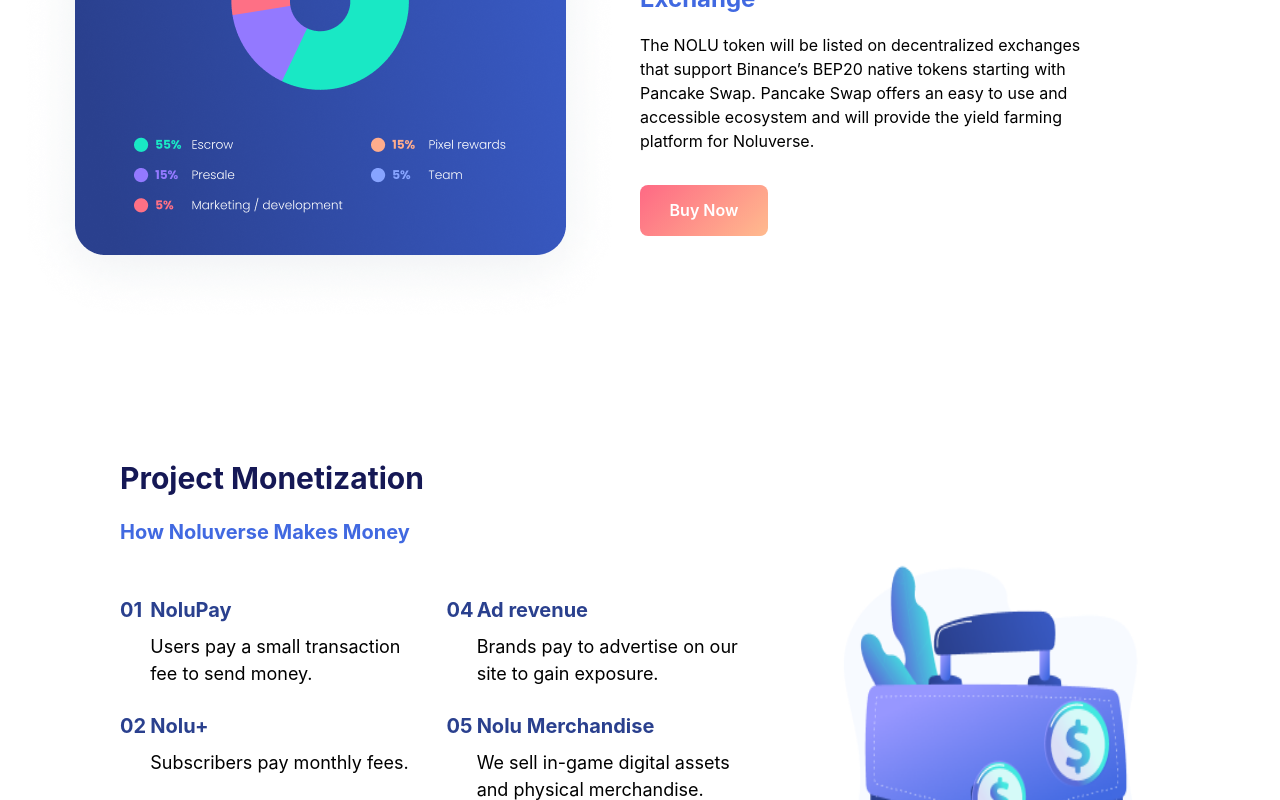
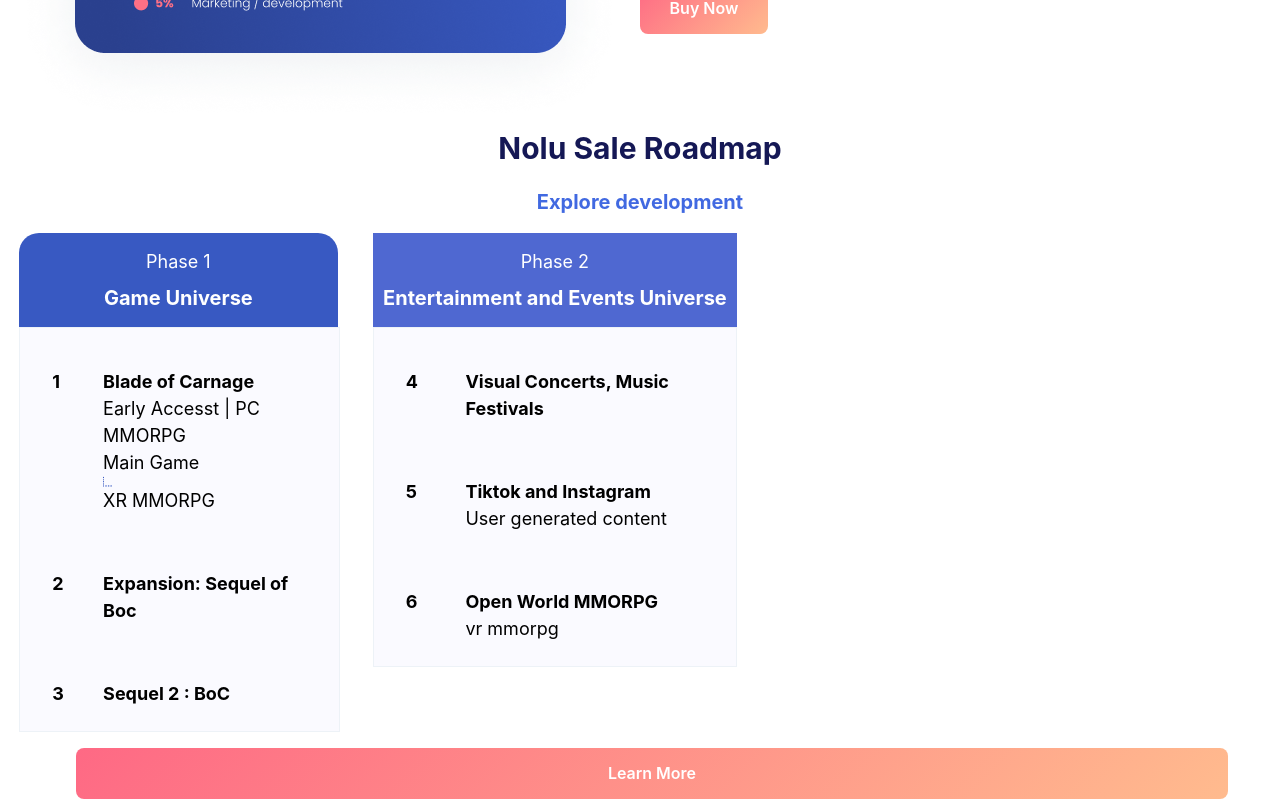
Before and after one commit to Noluverse-Technologies/landing-page-noluverse, a Next.js app: page / in a window 1280 px wide. Shown: the part 1380-2180 px from the top of the page. Built offline with nearby package versions, Linux system fonts and the light colour scheme.

Commit message:
check scroll

```diff
--- a/components/BinanceSmartChain.js
+++ b/components/BinanceSmartChain.js
@@ -10,7 +10,7 @@
       <Flex
         direction="column"
         pl={[0, 0, 0, "4rem", "4rem"]}
-        mt={[0, 0, 0, "5rem", "13rem"]}
+
         w={["100%", "100%", "50%", "50%", "50%"]}
       >
         {/*   flex for smart heading  */}
--- a/components/MeetNoluTeam.js
+++ b/components/MeetNoluTeam.js
@@ -8,7 +8,7 @@
   return (
     /*mother flex for all */
 
-    <Flex direction="column" my="3rem">
+    <Flex direction="column" >
       {/*   flex for team heading  */}
       <Flex
         alignItems="center"
--- a/components/desktop/DesktopMilestoneNolu.js
+++ b/components/desktop/DesktopMilestoneNolu.js
@@ -4,7 +4,7 @@
   return (
     /*mother flex for all */
 
-    <Flex direction="column" w="100vw" mt="5rem">
+    <Flex direction="column" w="100vw">
       {/*  mother flex for combined milestone nolu pard and images  start (upper part of full page) */}
 
       <Flex direction="column">
--- /dev/null
+++ b/components/desktop/DesktopNoluSaleRoadmap.js
@@ -0,0 +1,236 @@
+import { Flex, Image, Button, Text } from "@chakra-ui/react";
+
+export default function DesktopNoluSaleRoadmap () {
+  return (
+
+ /*      mother flex for all */
+
+ <Flex direction="column" w="100vw" >
+
+ {/*   flex for roadmap heading  */}
+ <Flex
+   alignItems="center"
+   justifyContent="center"
+   direction="column"
+   w="100%"
+ >
+   <Text fontSize="3xl" fontWeight="bold" color="#151855">
+     Nolu Sale Roadmap
+   </Text>
+ </Flex>
+
+ {/*   flex for roadmap sub heading  */}
+
+ <Flex
+   alignItems="center"
+   justifyContent="center"
+   px="2.2rem"
+   direction="column"
+   w="100%"
+ >
+   <Text fontSize="xl" my="1rem" fontWeight="bold" color="#4169E1">
+     Explore development
+   </Text>
+ </Flex>
+
+
+
+  {/*  mother flex for  (phase 1 - phase 6) start */}
+
+  <Flex direction="row" gap="4">
+
+
+ {/*   flex for mother phase 1  */}
+
+ <Flex direction="column">
+ {/*   flex for phase 1  heading part */}
+
+ <Flex
+   backgroundColor="#3859C2"
+   h="5.87rem"
+   ml="1.2rem"
+
+   borderRadius={"20px 20px 0px 0px"}
+   direction="column"
+   alignItems="center"
+   justifyContent="center"
+ >
+   <Text fontSize="lg" color="#FFFFFF">
+     Phase 1
+   </Text>
+   <Text mt="0.5rem" fontSize="xl" fontWeight="bold" color="#FFFFFF">
+     Game Universe
+   </Text>
+ </Flex>
+
+ {/*   flex for phase 1  description part */}
+
+ <Flex
+   backgroundColor="#FAFAFF"
+   border="1px solid #EDF2F7"
+   py="1.5rem"
+   ml="1.2rem"
+   w="95%"
+   direction="column"
+ >
+   <Flex w="100%" px="2rem" mt="1rem">
+     <Text w="20%" fontSize="lg" color="#000000">
+       <strong>1</strong>
+     </Text>
+
+     <Text w="80%" fontSize="lg" color="#000000">
+       <strong>Blade of Carnage</strong> <br />
+       Early Accesst | PC MMORPG <br />
+       Main Game
+
+       <Image w="5%" src="maingame.png" alt="maingame" />XR MMORPG
+     </Text>
+   </Flex>
+
+   <Flex w="100%" px="2rem" mt="3.5rem">
+     <Text w="20%" fontSize="lg" color="#000000">
+       <strong>2</strong>
+     </Text>
+
+     <Text w="80%" fontSize="lg" color="#000000">
+       <strong>Expansion: Sequel of Boc</strong>
+     </Text>
+   </Flex>
+
+   <Flex w="100%" px="2rem" mt="3.5rem">
+     <Text w="20%" fontSize="lg" color="#000000">
+       <strong>3</strong>
+     </Text>
+
+     <Text w="80%" fontSize="lg" color="#000000">
+       <strong>Sequel 2 : BoC</strong>
+     </Text>
+   </Flex>
+ </Flex>
+</Flex>
+
+{/*   flex for mother phase 1 end */}
+
+
+
+
+
+
+
+ {/*   flex for mother phase 2  */}
+
+ <Flex direction="column">
+   {/*   flex for phase 2  heading part */}
+
+   <Flex
+     backgroundColor="#4F68D1"
+     h="5.87rem"
+     ml="1.2rem"
+     direction="column"
+     alignItems="center"
+     justifyContent="center"
+   >
+     <Text fontSize="lg" color="#FFFFFF">
+       Phase 2
+     </Text>
+     <Text mt="0.5rem" fontSize="xl" fontWeight="bold" color="#FFFFFF">
+       Entertainment and Events Universe
+     </Text>
+   </Flex>
+
+   {/*   flex for phase 2  description part */}
+
+   <Flex
+     backgroundColor="#FAFAFF"
+     border="1px solid #EDF2F7"
+     py="1.5rem"
+     w="95%"
+     ml="1.2rem"
+     direction="column"
+   >
+     <Flex w="100%" px="2rem" mt="1rem">
+       <Text w="20%" fontSize="lg" color="#000000">
+         <strong>4</strong>
+       </Text>
+
+       <Text w="80%" fontSize="lg" color="#000000">
+         <strong>Visual Concerts, Music Festivals</strong>
+       </Text>
+     </Flex>
+
+     <Flex w="100%" px="2rem" mt="3.5rem">
+       <Text w="20%" fontSize="lg" color="#000000">
+         <strong>5</strong>
+       </Text>
+
+       <Text w="80%" fontSize="lg" color="#000000">
+         <strong>Tiktok and Instagram</strong> <br />
+         User generated content
+       </Text>
+     </Flex>
+
+     <Flex w="100%" px="2rem" mt="3.5rem">
+       <Text w="20%" fontSize="lg" color="#000000">
+         <strong>6</strong>
+       </Text>
+
+       <Text w="80%" fontSize="lg" color="#000000">
+         <strong>Open World MMORPG</strong> <br />
+         vr mmorpg
+       </Text>
+     </Flex>
+   </Flex>
+ </Flex>
+
+
+ {/*   flex for mother phase 2 end */}
+
+
+
+
+
+
+
+  </Flex>
+  {/*  mother flex for  (phase 1 - phase 6) end */}
+
+
+
+
+
+
+
+
+
+
+
+
+
+
+
+
+
+
+
+
+ {/*   flex for button */}
+
+ <Flex alignItems="center" w="100%" justifyContent="center">
+   <Button
+     w="90%"
+     borderRadius="0.5rem"
+     mt="1rem"
+     ml="1.5rem"
+     h="3.18rem"
+     colorScheme="pink"
+     variant="solid"
+     bgGradient="linear-gradient(135deg, #FE6684 -3.52%, #FFBB8E 100.09%);"
+   >
+     Learn More
+   </Button>
+ </Flex>
+</Flex>
+/* mother flex for all  end  */
+
+    )
+}
--- a/components/desktop/DesktopProjectMonetization.js
+++ b/components/desktop/DesktopProjectMonetization.js
@@ -4,7 +4,7 @@
   return (
     /*mother flex for all */
 
-    <Flex direction="column" my="5rem" px="5rem">
+    <Flex direction="column"  px="5rem">
       {/*   flex for project heading  */}
       <Flex direction="column" px="2.5rem">
         <Text fontSize="3xl" fontWeight="bold" color="#151855">
--- a/components/desktop/DesktopTokenSaleTerms.js
+++ b/components/desktop/DesktopTokenSaleTerms.js
@@ -4,7 +4,7 @@
   return (
     /*      mother flex for all start */
 
-    <Flex w="100%" my="3rem">
+    <Flex w="100%">
       {/*   flex for Token Sale Terms image  */}
 
       <Flex w="50%" mt="1rem" px="5rem">
--- a/components/desktop/DesktopTokenoMics.js
+++ b/components/desktop/DesktopTokenoMics.js
@@ -2,7 +2,7 @@
 
 export default function DesktopTokenoMics () {
   return (
-    <Flex w="100%" my="3rem">
+    <Flex w="100%" >
       {/*   flex for tokenomics image  */}
 
       <Flex w="50%" mt="1rem" alignItems="center" justifyContent="center">
--- a/pages/index.js
+++ b/pages/index.js
@@ -18,6 +18,7 @@
 import DesktopMilestoneNolu from "../components/desktop/DesktopMilestoneNolu";
 import DesktopTokenoMics from "../components/desktop/DesktopTokenoMics";
 import DesktopProjectMonetization from "../components/desktop/DesktopProjectMonetization";
+import DesktopNoluSaleRoadmap from "../components/desktop/DesktopNoluSaleRoadmap";
 
 
 
@@ -55,7 +56,7 @@
     <DesktopTokenSaleTerms/>
     <BinanceSmartChain/>
     <DesktopTokenoMics/>
-
+    <DesktopNoluSaleRoadmap/>
     <DesktopProjectMonetization/>
     <MeetNoluTeam/>
     <DesktopMilestoneNolu/>
```
